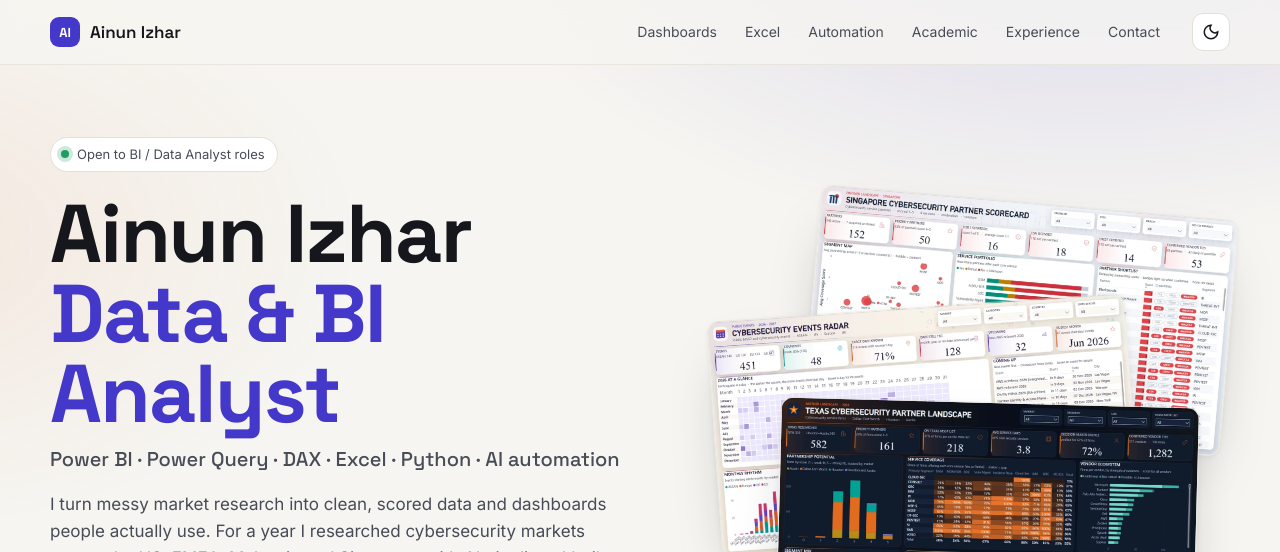
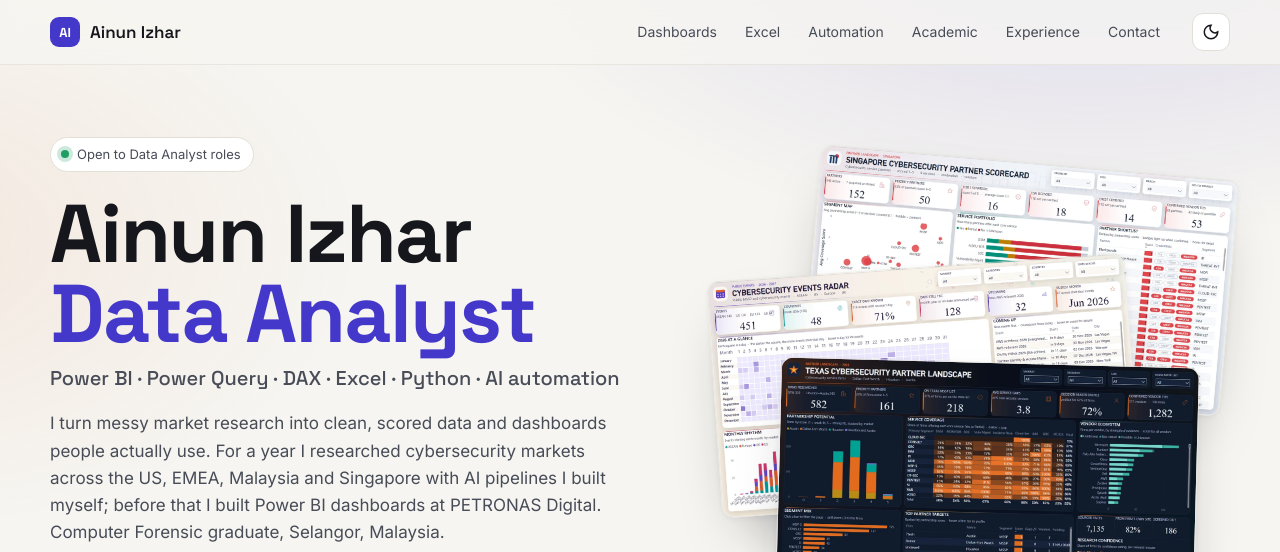
Before and after one commit to ainunizhar/ainunizhar.github.io, a plain HTML site: page index.html in a window 1280 px wide. Shown: the top 552 px of the page. Drawn offline with Linux system fonts and the light colour scheme.

Commit message:
Role title: Data Analyst
Co-Authored-By: Claude Opus 5.5 <noreply@anthropic.com>

```diff
--- a/index.html
+++ b/index.html
@@ -3,11 +3,11 @@
 <head>
 <meta charset="utf-8">
 <meta name="viewport" content="width=device-width, initial-scale=1">
-<title>Ainun Izhar — Data &amp; BI Analyst</title>
-<meta name="description" content="Portfolio of Ainun Izhar, Data & BI Analyst in Malaysia: Power BI dashboards, Excel data-validation workbooks, Python and AI automation projects.">
+<title>Ainun Izhar — Data Analyst</title>
+<meta name="description" content="Portfolio of Ainun Izhar, Data Analyst in Malaysia: Power BI dashboards, Excel data-validation workbooks, Python and AI automation projects.">
 <meta property="og:type" content="website">
 <meta property="og:url" content="https://ainunizhar.github.io/">
-<meta property="og:title" content="Ainun Izhar — Data & BI Analyst">
+<meta property="og:title" content="Ainun Izhar — Data Analyst">
 <meta property="og:description" content="Power BI dashboards, Excel data validation, Python and AI automation.">
 <meta property="og:image" content="https://ainunizhar.github.io/assets/og.png">
 <meta name="twitter:card" content="summary_large_image">
@@ -17,7 +17,7 @@
 <link rel="preconnect" href="https://fonts.gstatic.com" crossorigin>
 <link href="https://fonts.googleapis.com/css2?family=Inter:wght@400;500;600&family=JetBrains+Mono:wght@500&family=Space+Grotesk:wght@500;600;700&display=swap" rel="stylesheet">
 <script>document.documentElement.classList.add("js");try{var t=localStorage.getItem("theme");if(t)document.documentElement.dataset.theme=t}catch(e){}</script>
-<script type="application/ld+json">{"@context":"https://schema.org","@type":"Person","name":"Ainun Izhar","jobTitle":"Data & BI Analyst","address":{"@type":"PostalAddress","addressRegion":"Selangor","addressCountry":"MY"},"alumniOf":"Management and Science University","sameAs":["https://www.linkedin.com/in/ainunizhar","https://github.com/ainunizhar"]}</script>
+<script type="application/ld+json">{"@context":"https://schema.org","@type":"Person","name":"Ainun Izhar","jobTitle":"Data Analyst","address":{"@type":"PostalAddress","addressRegion":"Selangor","addressCountry":"MY"},"alumniOf":"Management and Science University","sameAs":["https://www.linkedin.com/in/ainunizhar","https://github.com/ainunizhar"]}</script>
 <style>
 :root{
   --bg:#F6F5F1;--bg-2:#EEECE5;--surface:#FFFFFF;--ink:#15171C;--ink-2:#474C57;--ink-3:#7A7F8A;--line:#E2DFD6;
@@ -226,8 +226,8 @@ dialog.lb::backdrop{background:rgba(6,7,10,.82);backdrop-filter:blur(4px)}
   <section class="hero">
     <div class="wrap hero-grid">
       <div>
-        <span class="status"><b></b>Open to BI / Data Analyst roles</span>
-        <h1>Ainun Izhar<span>Data &amp; BI Analyst</span></h1>
+        <span class="status"><b></b>Open to Data Analyst roles</span>
+        <h1>Ainun Izhar<span>Data Analyst</span></h1>
         <p class="role">Power BI · Power Query · DAX · Excel · Python · AI automation</p>
         <p class="lead">I turn messy market research into clean, scored data and dashboards people actually use. For a year I
           researched cybersecurity markets across the US, EMEA, Malaysia and Singapore with AI pipelines I built myself;
@@ -578,8 +578,8 @@ dialog.lb::backdrop{background:rgba(6,7,10,.82);backdrop-filter:blur(4px)}
   <section class="wrap" id="contact">
     <div class="contact reveal">
       <div class="kicker" style="color:rgba(255,255,255,.7)">Let's talk</div>
-      <h2>Looking for a BI or Data Analyst who also automates the boring parts?</h2>
-      <p>I'm open to BI / Data Analyst roles. The fastest way to reach me is LinkedIn.</p>
+      <h2>Looking for a Data Analyst who also automates the boring parts?</h2>
+      <p>I'm open to Data Analyst roles. The fastest way to reach me is LinkedIn.</p>
       <div class="cta">
         <a class="btn primary" href="https://www.linkedin.com/in/ainunizhar" target="_blank" rel="noopener">Message me on LinkedIn</a>
         <a class="btn" href="https://github.com/ainunizhar" target="_blank" rel="noopener">All repositories</a>
```
Also changed, not shown: assets/og.png.
